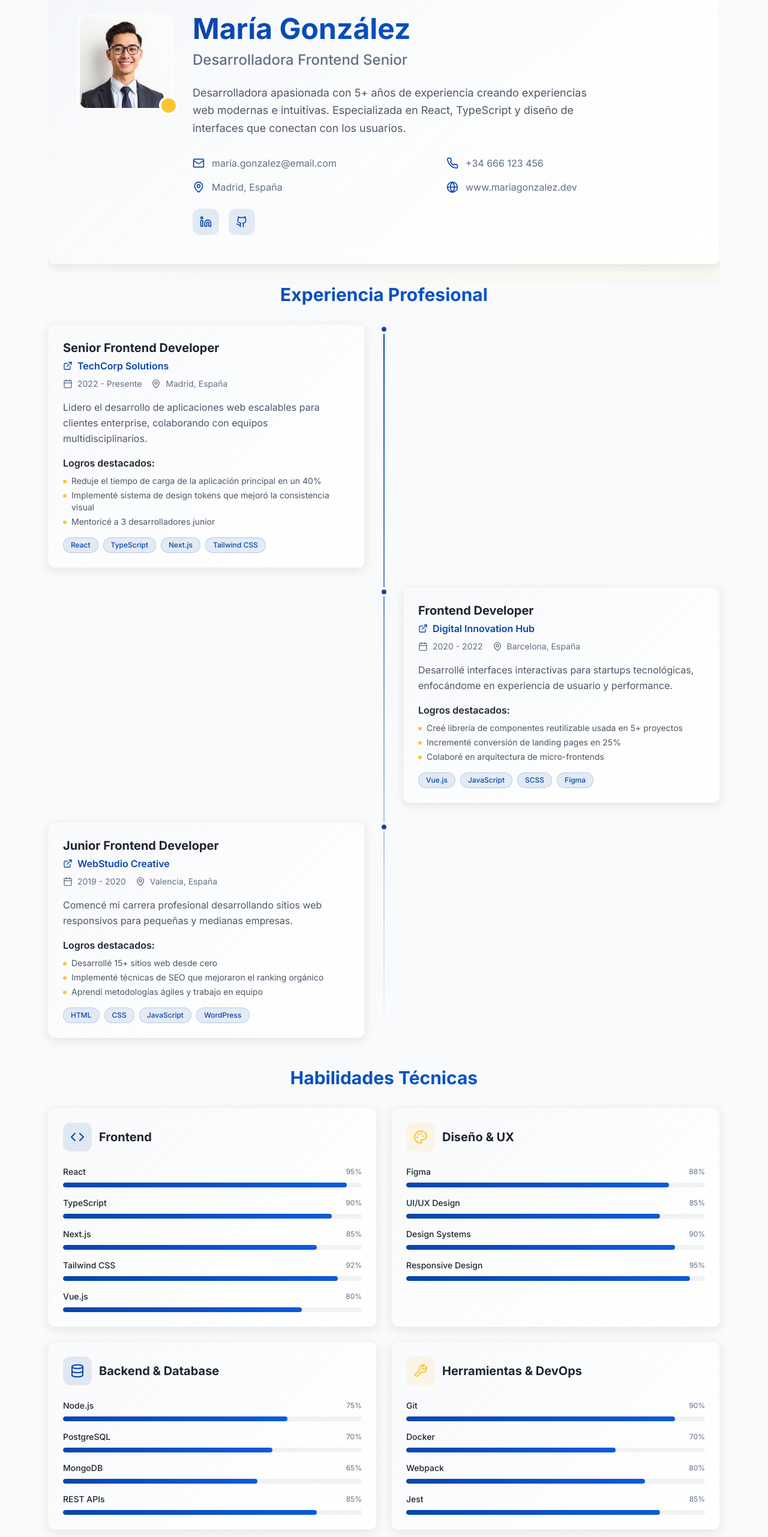
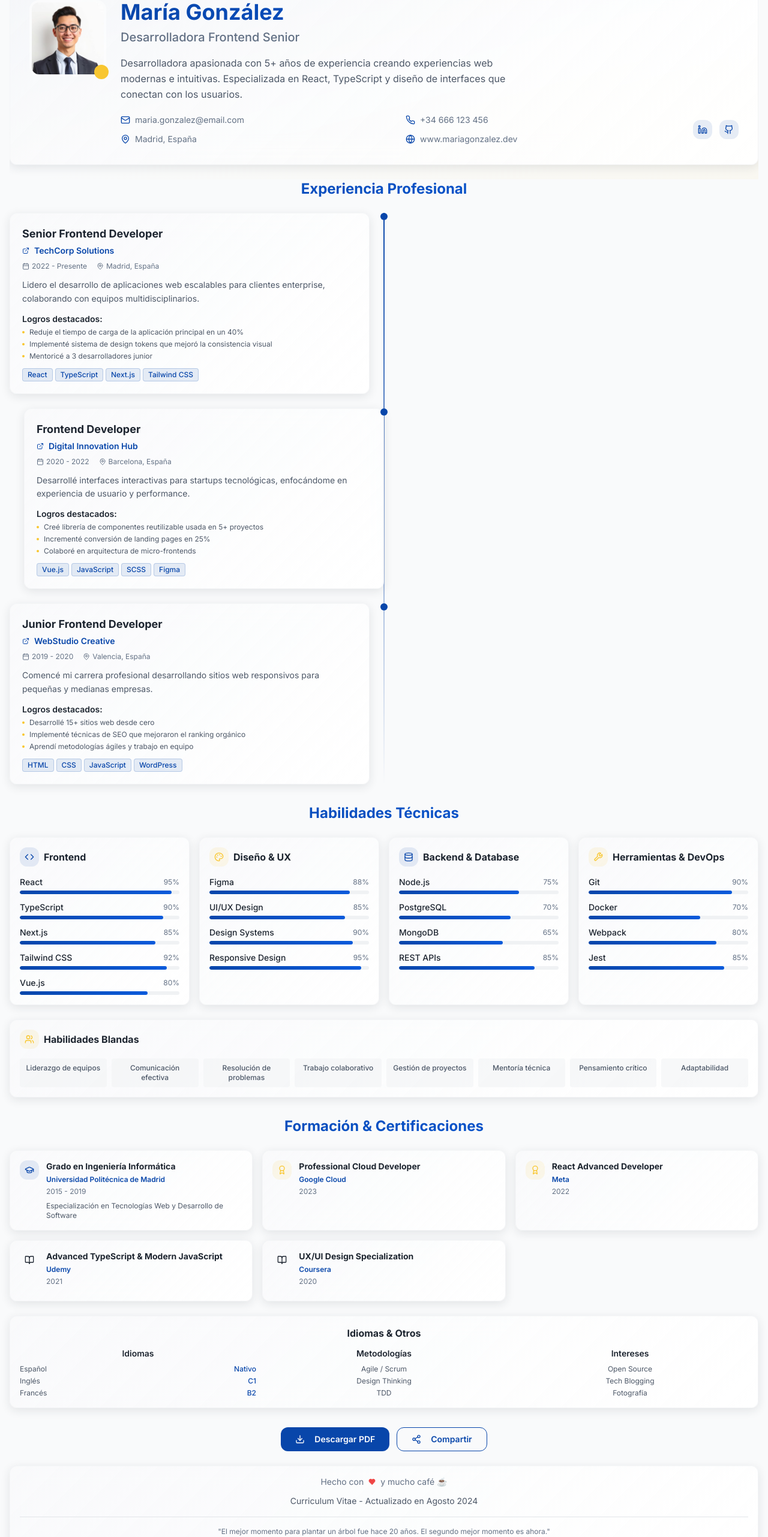
Before and after one commit to mgomezz/visionary-cv-craft, a React (Vite) app: page / in a window 1280 px wide. Shown: the part 57-2620 px from the top of the page at 60% size. Built offline with nearby package versions, Linux system fonts and the light colour scheme.

Commit message:
Refactor: Compactar diseño del CV
Ajustar el diseño del CV para hacerlo más compacto, optimizando el uso del espacio y reduciendo el scroll vertical.

```diff
--- a/src/components/cv/CVEducation.tsx
+++ b/src/components/cv/CVEducation.tsx
@@ -70,12 +70,12 @@ const getTypeColor = (type: string) => {
 
 const CVEducation = () => {
   return (
-    <section className="mb-12">
-      <h2 className="text-3xl font-bold text-gradient mb-8 text-center">
+    <section className="mb-8">
+      <h2 className="text-2xl font-bold text-gradient mb-6 text-center">
         Formación & Certificaciones
       </h2>
 
-      <div className="grid grid-cols-1 lg:grid-cols-2 gap-6">
+      <div className="grid grid-cols-1 lg:grid-cols-3 gap-4">
         {education.map((item, index) => {
           const IconComponent = getTypeIcon(item.type);
           const colorClass = getTypeColor(item.type);
@@ -83,26 +83,26 @@ const CVEducation = () => {
           return (
             <div
               key={index}
-              className="card-glass rounded-xl p-6 hover-glow fade-in-up"
-              style={{ animationDelay: `${index * 0.1}s` }}
+              className="card-glass rounded-lg p-4 hover-glow fade-in-up"
+              style={{ animationDelay: `${index * 0.05}s` }}
             >
-              <div className="flex items-start gap-4">
-                <div className={`p-3 rounded-xl bg-${colorClass}/10 flex-shrink-0`}>
-                  <IconComponent className={`w-6 h-6 text-${colorClass}`} />
+              <div className="flex items-start gap-3">
+                <div className={`p-2 rounded-lg bg-${colorClass}/10 flex-shrink-0`}>
+                  <IconComponent className={`w-4 h-4 text-${colorClass}`} />
                 </div>
 
                 <div className="flex-1">
-                  <h3 className="text-lg font-bold text-foreground mb-1">
+                  <h3 className="text-sm font-bold text-foreground mb-1">
                     {item.degree}
                   </h3>
-                  <p className="text-primary font-semibold mb-2">
+                  <p className="text-primary font-semibold mb-1 text-xs">
                     {item.institution}
                   </p>
-                  <p className="text-sm text-muted-foreground mb-3">
+                  <p className="text-xs text-muted-foreground mb-2">
                     {item.period}
                   </p>
                   {item.description && (
-                    <p className="text-sm text-muted-dark">
+                    <p className="text-xs text-muted-dark">
                       {item.description}
                     </p>
                   )}
@@ -114,45 +114,45 @@ const CVEducation = () => {
       </div>
 
       {/* Additional Info */}
-      <div className="mt-8 card-glass rounded-xl p-6">
-        <h3 className="text-xl font-bold text-foreground mb-4 text-center">
+      <div className="mt-6 card-glass rounded-lg p-4">
+        <h3 className="text-base font-bold text-foreground mb-3 text-center">
           Idiomas & Otros
         </h3>
 
-        <div className="grid grid-cols-1 md:grid-cols-3 gap-6">
+        <div className="grid grid-cols-1 md:grid-cols-3 gap-4">
           <div className="text-center">
-            <h4 className="font-semibold text-foreground mb-2">Idiomas</h4>
-            <div className="space-y-2">
+            <h4 className="font-semibold text-foreground mb-2 text-sm">Idiomas</h4>
+            <div className="space-y-1">
               <div className="flex justify-between">
-                <span className="text-sm text-muted-dark">Español</span>
-                <span className="text-sm text-primary font-medium">Nativo</span>
+                <span className="text-xs text-muted-dark">Español</span>
+                <span className="text-xs text-primary font-medium">Nativo</span>
               </div>
               <div className="flex justify-between">
-                <span className="text-sm text-muted-dark">Inglés</span>
-                <span className="text-sm text-primary font-medium">C1</span>
+                <span className="text-xs text-muted-dark">Inglés</span>
+                <span className="text-xs text-primary font-medium">C1</span>
               </div>
               <div className="flex justify-between">
-                <span className="text-sm text-muted-dark">Francés</span>
-                <span className="text-sm text-primary font-medium">B2</span>
+                <span className="text-xs text-muted-dark">Francés</span>
+                <span className="text-xs text-primary font-medium">B2</span>
               </div>
             </div>
           </div>
 
           <div className="text-center">
-            <h4 className="font-semibold text-foreground mb-2">Metodologías</h4>
+            <h4 className="font-semibold text-foreground mb-2 text-sm">Metodologías</h4>
             <div className="space-y-1">
-              <span className="block text-sm text-muted-dark">Agile / Scrum</span>
-              <span className="block text-sm text-muted-dark">Design Thinking</span>
-              <span className="block text-sm text-muted-dark">TDD</span>
+              <span className="block text-xs text-muted-dark">Agile / Scrum</span>
+              <span className="block text-xs text-muted-dark">Design Thinking</span>
+              <span className="block text-xs text-muted-dark">TDD</span>
             </div>
           </div>
 
           <div className="text-center">
-            <h4 className="font-semibold text-foreground mb-2">Intereses</h4>
+            <h4 className="font-semibold text-foreground mb-2 text-sm">Intereses</h4>
             <div className="space-y-1">
-              <span className="block text-sm text-muted-dark">Open Source</span>
-              <span className="block text-sm text-muted-dark">Tech Blogging</span>
-              <span className="block text-sm text-muted-dark">Fotografía</span>
+              <span className="block text-xs text-muted-dark">Open Source</span>
+              <span className="block text-xs text-muted-dark">Tech Blogging</span>
+              <span className="block text-xs text-muted-dark">Fotografía</span>
             </div>
           </div>
         </div>
--- a/src/components/cv/CVExperience.tsx
+++ b/src/components/cv/CVExperience.tsx
@@ -54,8 +54,8 @@ const experiences: ExperienceItem[] = [
 
 const CVExperience = () => {
   return (
-    <section className="mb-12">
-      <h2 className="text-3xl font-bold text-gradient mb-8 text-center">
+    <section className="mb-8">
+      <h2 className="text-2xl font-bold text-gradient mb-6 text-center">
         Experiencia Profesional
       </h2>
 
@@ -63,55 +63,53 @@ const CVExperience = () => {
         {/* Timeline line */}
         <div className="absolute left-8 md:left-1/2 transform md:-translate-x-px top-0 bottom-0 w-0.5 bg-gradient-to-b from-primary via-primary/50 to-transparent" />
 
-        <div className="space-y-8">
+        <div className="space-y-6">
           {experiences.map((exp, index) => (
             <div
               key={index}
-              className={`relative flex flex-col md:flex-row ${
-                index % 2 === 0 ? 'md:flex-row' : 'md:flex-row-reverse'
-              } items-start gap-8 fade-in-up`}
-              style={{ animationDelay: `${index * 0.2}s` }}
+              className="relative flex flex-col lg:flex-row items-start gap-6 fade-in-up"
+              style={{ animationDelay: `${index * 0.1}s` }}
             >
               {/* Timeline dot */}
-              <div className="absolute left-8 md:left-1/2 transform -translate-x-1/2 w-4 h-4 bg-primary rounded-full border-4 border-background shadow-medium z-10" />
+              <div className="absolute left-6 lg:left-1/2 transform lg:-translate-x-1/2 w-3 h-3 bg-primary rounded-full border-3 border-background shadow-medium z-10" />
 
               {/* Content card */}
-              <div className={`ml-16 md:ml-0 md:w-1/2 ${index % 2 === 0 ? 'md:pr-8' : 'md:pl-8'}`}>
-                <div className="card-glass rounded-xl p-6 hover-glow">
+              <div className={`ml-12 lg:ml-0 lg:w-1/2 ${index % 2 === 0 ? 'lg:pr-6' : 'lg:pl-6 lg:order-2'}`}>
+                <div className="card-glass rounded-lg p-5 hover-glow">
                   {/* Header */}
-                  <div className="mb-4">
-                    <h3 className="text-xl font-bold text-foreground mb-1">
+                  <div className="mb-3">
+                    <h3 className="text-lg font-bold text-foreground mb-1">
                       {exp.position}
                     </h3>
                     <div className="flex items-center gap-2 text-primary font-semibold mb-2">
-                      <ExternalLink className="w-4 h-4" />
-                      <span>{exp.company}</span>
+                      <ExternalLink className="w-3 h-3" />
+                      <span className="text-sm">{exp.company}</span>
                     </div>
 
-                    <div className="flex flex-col sm:flex-row gap-4 text-sm text-muted-foreground">
-                      <div className="flex items-center gap-2">
-                        <Calendar className="w-4 h-4" />
+                    <div className="flex gap-4 text-xs text-muted-foreground">
+                      <div className="flex items-center gap-1">
+                        <Calendar className="w-3 h-3" />
                         <span>{exp.period}</span>
                       </div>
-                      <div className="flex items-center gap-2">
-                        <MapPin className="w-4 h-4" />
+                      <div className="flex items-center gap-1">
+                        <MapPin className="w-3 h-3" />
                         <span>{exp.location}</span>
                       </div>
                     </div>
                   </div>
 
                   {/* Description */}
-                  <p className="text-muted-dark mb-4 leading-relaxed">
+                  <p className="text-sm text-muted-dark mb-3 leading-relaxed">
                     {exp.description}
                   </p>
 
                   {/* Achievements */}
-                  <div className="mb-4">
-                    <h4 className="font-semibold text-foreground mb-2">Logros destacados:</h4>
+                  <div className="mb-3">
+                    <h4 className="font-semibold text-foreground mb-1 text-sm">Logros destacados:</h4>
                     <ul className="space-y-1">
                       {exp.achievements.map((achievement, i) => (
-                        <li key={i} className="flex items-start gap-2 text-sm text-muted-dark">
-                          <div className="w-1.5 h-1.5 bg-secondary rounded-full mt-2 flex-shrink-0" />
+                        <li key={i} className="flex items-start gap-2 text-xs text-muted-dark">
+                          <div className="w-1 h-1 bg-secondary rounded-full mt-1.5 flex-shrink-0" />
                           <span>{achievement}</span>
                         </li>
                       ))}
@@ -119,11 +117,11 @@ const CVExperience = () => {
                   </div>
 
                   {/* Technologies */}
-                  <div className="flex flex-wrap gap-2">
+                  <div className="flex flex-wrap gap-1">
                     {exp.technologies.map((tech, i) => (
                       <span
                         key={i}
-                        className="px-3 py-1 bg-primary/10 text-primary text-xs font-medium rounded-full border border-primary/20"
+                        className="px-2 py-0.5 bg-primary/10 text-primary text-xs font-medium rounded border border-primary/20"
                       >
                         {tech}
                       </span>
--- a/src/components/cv/CVFooter.tsx
+++ b/src/components/cv/CVFooter.tsx
@@ -19,9 +19,9 @@ const CVFooter = () => {
   };
 
   return (
-    <footer className="mt-16 mb-8">
+    <footer className="mt-8 mb-6">
       {/* Action Buttons */}
-      <div className="flex justify-center gap-4 mb-8">
+      <div className="flex justify-center gap-3 mb-6">
         <Button
           onClick={handleDownload}
           className="bg-primary hover:bg-primary-dark text-primary-foreground px-6 py-3 rounded-xl font-semibold shadow-medium hover:shadow-strong transition-all duration-300"
@@ -41,11 +41,11 @@ const CVFooter = () => {
       </div>
 
       {/* Footer Content */}
-      <div className="card-glass rounded-xl p-6 text-center">
-        <div className="flex items-center justify-center gap-2 text-muted-foreground mb-4">
-          <span>Hecho con</span>
-          <Heart className="w-4 h-4 text-red-500 fill-current animate-pulse" />
-          <span>y mucho café ☕</span>
+      <div className="card-glass rounded-lg p-4 text-center">
+        <div className="flex items-center justify-center gap-2 text-muted-foreground mb-3">
+          <span className="text-sm">Hecho con</span>
+          <Heart className="w-3 h-3 text-red-500 fill-current animate-pulse" />
+          <span className="text-sm">y mucho café ☕</span>
         </div>
 
         <p className="text-sm text-muted-dark mb-4">
--- a/src/components/cv/CVHeader.tsx
+++ b/src/components/cv/CVHeader.tsx
@@ -7,63 +7,65 @@ const CVHeader = () => {
       {/* Background gradient */}
       <div className="absolute inset-0 bg-gradient-to-br from-primary/10 via-transparent to-secondary/5" />
 
-      <div className="relative card-glass rounded-xl p-8 md:p-12 mb-8 hover-glow">
-        <div className="flex flex-col md:flex-row items-center md:items-start gap-8">
+      <div className="relative card-glass rounded-xl p-6 md:p-8 mb-6 hover-glow">
+        <div className="flex flex-col lg:flex-row items-center lg:items-start gap-6">
           {/* Profile Photo */}
-          <div className="relative">
-            <div className="w-32 h-32 md:w-40 md:h-40 rounded-2xl overflow-hidden border-4 border-white/50 shadow-medium">
+          <div className="relative flex-shrink-0">
+            <div className="w-28 h-28 md:w-32 md:h-32 rounded-2xl overflow-hidden border-4 border-white/50 shadow-medium">
               <img
                 src={profilePhoto}
                 alt="Foto de perfil"
                 className="w-full h-full object-cover"
               />
             </div>
-            <div className="absolute -bottom-2 -right-2 w-8 h-8 bg-secondary rounded-full border-4 border-white shadow-soft" />
+            <div className="absolute -bottom-1 -right-1 w-6 h-6 bg-secondary rounded-full border-3 border-white shadow-soft" />
           </div>
 
           {/* Header Content */}
-          <div className="flex-1 text-center md:text-left">
-            <h1 className="text-4xl md:text-5xl font-bold text-gradient mb-3">
+          <div className="flex-1 text-center lg:text-left">
+            <h1 className="text-3xl md:text-4xl font-bold text-gradient mb-2">
               María González
             </h1>
-            <h2 className="text-xl md:text-2xl text-muted-foreground font-medium mb-6">
+            <h2 className="text-lg md:text-xl text-muted-foreground font-medium mb-4">
               Desarrolladora Frontend Senior
             </h2>
 
-            <p className="text-lg text-muted-dark leading-relaxed max-w-2xl mb-8">
+            <p className="text-base text-muted-dark leading-relaxed max-w-2xl mb-5">
               Desarrolladora apasionada con 5+ años de experiencia creando experiencias web
               modernas e intuitivas. Especializada en React, TypeScript y diseño de interfaces
               que conectan con los usuarios.
             </p>
 
-            {/* Contact Info */}
-            <div className="grid grid-cols-1 md:grid-cols-2 gap-4">
-              <div className="flex items-center justify-center md:justify-start gap-3 text-muted-foreground">
-                <Mail className="w-5 h-5 text-primary" />
+            {/* Contact Info & Social Links */}
+            <div className="flex flex-col lg:flex-row lg:items-center gap-4">
+              <div className="grid grid-cols-2 gap-3 flex-1">
+                <div className="flex items-center gap-2 text-sm text-muted-foreground">
+                  <Mail className="w-4 h-4 text-primary" />
                   <span>maria.gonzalez@email.com</span>
                 </div>
-              <div className="flex items-center justify-center md:justify-start gap-3 text-muted-foreground">
-                <Phone className="w-5 h-5 text-primary" />
+                <div className="flex items-center gap-2 text-sm text-muted-foreground">
+                  <Phone className="w-4 h-4 text-primary" />
                   <span>+34 666 123 456</span>
                 </div>
-              <div className="flex items-center justify-center md:justify-start gap-3 text-muted-foreground">
-                <MapPin className="w-5 h-5 text-primary" />
+                <div className="flex items-center gap-2 text-sm text-muted-foreground">
+                  <MapPin className="w-4 h-4 text-primary" />
                   <span>Madrid, España</span>
                 </div>
-              <div className="flex items-center justify-center md:justify-start gap-3 text-muted-foreground">
-                <Globe className="w-5 h-5 text-primary" />
+                <div className="flex items-center gap-2 text-sm text-muted-foreground">
+                  <Globe className="w-4 h-4 text-primary" />
                   <span>www.mariagonzalez.dev</span>
                 </div>
               </div>
 
               {/* Social Links */}
-            <div className="flex justify-center md:justify-start gap-4 mt-6">
-              <a href="#" className="p-3 rounded-xl bg-primary/10 hover:bg-primary/20 transition-colors hover:scale-110 transform duration-200">
-                <Linkedin className="w-5 h-5 text-primary" />
+              <div className="flex justify-center lg:justify-end gap-3">
+                <a href="#" className="p-2 rounded-lg bg-primary/10 hover:bg-primary/20 transition-colors hover:scale-110 transform duration-200">
+                  <Linkedin className="w-4 h-4 text-primary" />
                 </a>
-              <a href="#" className="p-3 rounded-xl bg-primary/10 hover:bg-primary/20 transition-colors hover:scale-110 transform duration-200">
-                <Github className="w-5 h-5 text-primary" />
+                <a href="#" className="p-2 rounded-lg bg-primary/10 hover:bg-primary/20 transition-colors hover:scale-110 transform duration-200">
+                  <Github className="w-4 h-4 text-primary" />
                 </a>
+              </div>
             </div>
           </div>
         </div>
--- a/src/components/cv/CVSkills.tsx
+++ b/src/components/cv/CVSkills.tsx
@@ -63,12 +63,12 @@ const skillCategories: SkillCategory[] = [
 
 const SkillBar = ({ skill }: { skill: Skill }) => {
   return (
-    <div className="mb-4">
-      <div className="flex justify-between items-center mb-2">
+    <div className="mb-3">
+      <div className="flex justify-between items-center mb-1">
         <span className="text-sm font-medium text-foreground">{skill.name}</span>
         <span className="text-xs text-muted-foreground">{skill.level}%</span>
       </div>
-      <div className="w-full bg-muted rounded-full h-2 overflow-hidden">
+      <div className="w-full bg-muted rounded-full h-1.5 overflow-hidden">
         <div
           className="h-full bg-gradient-to-r from-primary to-primary-light rounded-full skill-bar"
           style={{
@@ -83,30 +83,30 @@ const SkillBar = ({ skill }: { skill: Skill }) => {
 
 const CVSkills = () => {
   return (
-    <section className="mb-12">
-      <h2 className="text-3xl font-bold text-gradient mb-8 text-center">
+    <section className="mb-8">
+      <h2 className="text-2xl font-bold text-gradient mb-6 text-center">
         Habilidades Técnicas
       </h2>
 
-      <div className="grid grid-cols-1 md:grid-cols-2 gap-6">
+      <div className="grid grid-cols-1 lg:grid-cols-4 gap-4">
         {skillCategories.map((category, index) => {
           const IconComponent = category.icon;
           return (
             <div
               key={category.title}
-              className="card-glass rounded-xl p-6 hover-glow fade-in-up"
-              style={{ animationDelay: `${index * 0.1}s` }}
+              className="card-glass rounded-lg p-4 hover-glow fade-in-up"
+              style={{ animationDelay: `${index * 0.05}s` }}
             >
-              <div className="flex items-center gap-3 mb-6">
-                <div className={`p-3 rounded-xl bg-${category.color}/10`}>
-                  <IconComponent className={`w-6 h-6 text-${category.color}`} />
+              <div className="flex items-center gap-2 mb-4">
+                <div className={`p-2 rounded-lg bg-${category.color}/10`}>
+                  <IconComponent className={`w-4 h-4 text-${category.color}`} />
                 </div>
-                <h3 className="text-xl font-bold text-foreground">
+                <h3 className="text-base font-bold text-foreground">
                   {category.title}
                 </h3>
               </div>
 
-              <div className="space-y-4">
+              <div className="space-y-3">
                 {category.skills.map((skill) => (
                   <SkillBar key={skill.name} skill={skill} />
                 ))}
@@ -117,17 +117,17 @@ const CVSkills = () => {
       </div>
 
       {/* Additional Skills */}
-      <div className="mt-8 card-glass rounded-xl p-6">
-        <div className="flex items-center gap-3 mb-6">
-          <div className="p-3 rounded-xl bg-secondary/10">
-            <Users className="w-6 h-6 text-secondary" />
+      <div className="mt-6 card-glass rounded-lg p-4">
+        <div className="flex items-center gap-2 mb-4">
+          <div className="p-2 rounded-lg bg-secondary/10">
+            <Users className="w-4 h-4 text-secondary" />
           </div>
-          <h3 className="text-xl font-bold text-foreground">
+          <h3 className="text-base font-bold text-foreground">
             Habilidades Blandas
           </h3>
         </div>
 
-        <div className="grid grid-cols-2 md:grid-cols-4 gap-4">
+        <div className="grid grid-cols-4 md:grid-cols-8 gap-2">
           {[
             "Liderazgo de equipos",
             "Comunicación efectiva",
@@ -140,7 +140,7 @@ const CVSkills = () => {
           ].map((softSkill, index) => (
             <div
               key={softSkill}
-              className="p-3 bg-muted/50 rounded-lg text-center text-sm font-medium text-muted-dark hover:bg-secondary/10 hover:text-secondary transition-colors"
+              className="p-2 bg-muted/50 rounded text-center text-xs font-medium text-muted-dark hover:bg-secondary/10 hover:text-secondary transition-colors"
             >
               {softSkill}
             </div>
--- a/src/pages/Index.tsx
+++ b/src/pages/Index.tsx
@@ -8,7 +8,7 @@ const Index = () => {
   return (
     <div className="min-h-screen bg-background">
       {/* CV Container */}
-      <div className="max-w-6xl mx-auto px-4 py-8">
+      <div className="max-w-7xl mx-auto px-4 py-6">
         <CVHeader />
         <CVExperience />
         <CVSkills />
```
Lines whose indentation alone changed are shown as unchanged.
